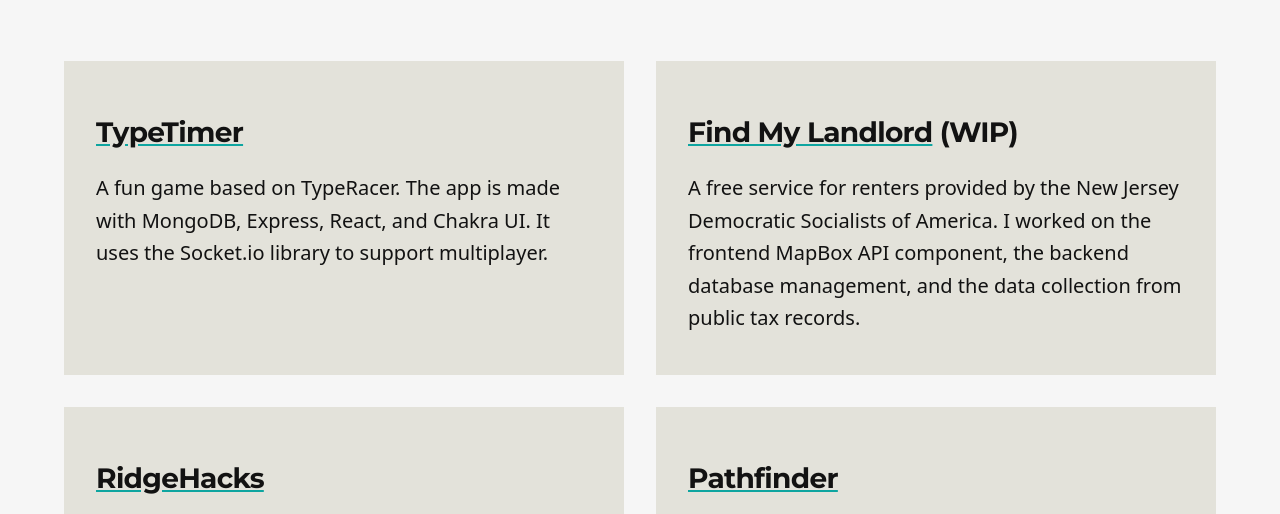
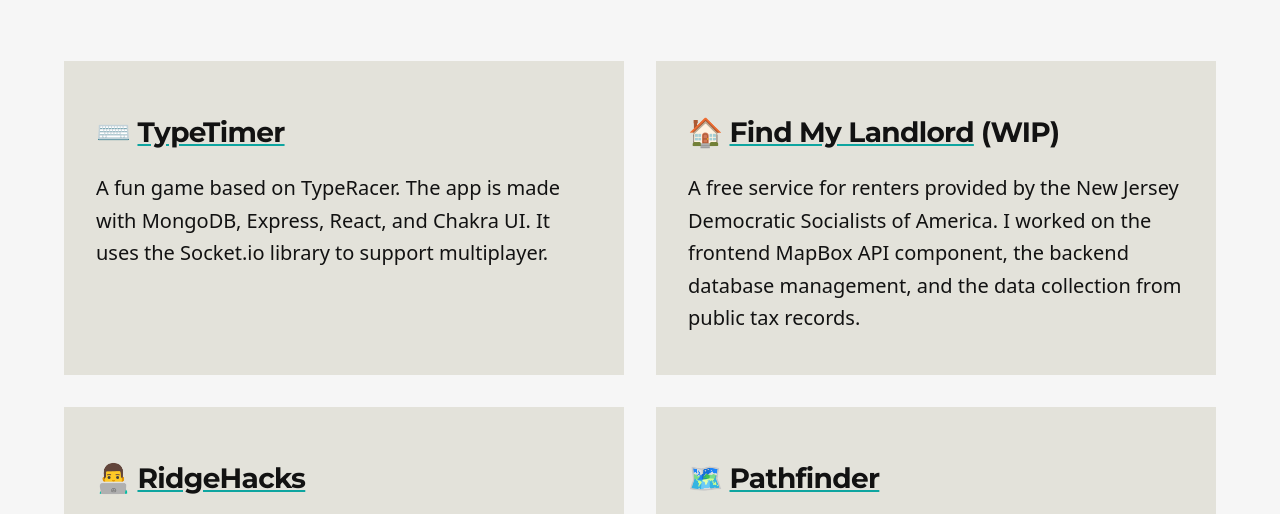
Before and after one commit to Felpix-Studios/gatsby_portfolio, a Gatsby site: page /projects in a window 1280 px wide. Shown: the part 284-798 px from the top of the page. Built offline with nearby package versions, Linux system fonts and the light colour scheme; Gatsby itself is replaced by a stand-in of ours.

Commit message:
more emojis

```diff
--- a/gatsby-config.js
+++ b/gatsby-config.js
@@ -4,12 +4,13 @@
     author: {
       name: `Felpix`,
     },
-    description: `A starter blog demonstrating what Gatsby can do.`,
+    description: `👋 Hi, I'm Felpix and welcome to my website. Here, you can find my blog and take a look at a few of my projects.`,
     siteUrl: `https://felpix.com`,
     social: {
       twitter: `FelpixTheMaker`,
       github: `Felpix-Studios`,
     },
+    image: `/images/felpix-logo.png`,
   },
   plugins: [
     `gatsby-plugin-image`,
--- a/package.json
+++ b/package.json
@@ -29,6 +29,7 @@
     "gatsby-source-filesystem": "^4.17.0",
     "gatsby-transformer-remark": "^5.17.0",
     "gatsby-transformer-sharp": "^4.17.0",
+    "phosphor-react": "^1.4.1",
     "prismjs": "^1.28.0",
     "react": "^18.1.0",
     "react-dom": "^18.1.0",
--- a/src/components/layout.js
+++ b/src/components/layout.js
@@ -15,7 +15,7 @@
         {children}
         <footer>
           <p>
-            Felpix© {new Date().getFullYear()} | <a href="mailto: hi@felpix.com" target="new">hi@felpix.com</a> | <a href="https://github.com/Felpix-Studios" target="new">Felpix-Studios</a> on Github | <a href="https://twitter.com/FelpixTheMaker" target="new">@FelpixTheMaker</a> on Twitter
+            Felpix © {new Date().getFullYear()} | <a href="mailto: hi@felpix.com" target="new">hi@felpix.com</a> | <a href="https://github.com/Felpix-Studios" target="new">Felpix-Studios</a> on Github | <a href="https://twitter.com/FelpixTheMaker" target="new">@FelpixTheMaker</a> on Twitter
           </p>
         </footer>
       </main>
--- a/src/components/seo.js
+++ b/src/components/seo.js
@@ -21,6 +21,7 @@
             social {
               twitter
             }
+            image
           }
         }
       }
@@ -55,6 +56,10 @@
           content: `website`,
         },
         {
+          prperty: `og:image`,
+          content: site.siteMetadata.image,
+        },
+        {
           name: `twitter:card`,
           content: `summary`,
         },
@@ -70,6 +75,7 @@
           name: `twitter:description`,
           content: metaDescription,
         },
+
       ].concat(meta)}
     />
   )
--- a/src/pages/projects.js
+++ b/src/pages/projects.js
@@ -2,8 +2,7 @@
 import Seo from "../components/seo"
 import Layout from "../components/layout"
 import { graphql } from "gatsby"
-import { FontAwesomeIcon } from "@fortawesome/react-fontawesome"
-
+import {Globe, GitBranch} from "phosphor-react"
 
 const Project = ({ data, location }) => {
   const siteTitle = data.site.siteMetadata?.title || `Title`
@@ -18,6 +17,7 @@
       <div className="projectContainer">
         <div class="project fancyhover">
           <h3>
+            ⌨️{" "}
             <a href="https://felpix-studios.github.io/typetimerweb/">
               TypeTimer
             </a>
@@ -30,6 +30,7 @@
         </div>
         <div className="project fancyhover">
           <h3>
+            🏠{" "}
             <a href="https://nnjdsa.gitlab.io/nnjdsalandlordfinder/">
               Find My Landlord
             </a>{" "}
@@ -44,7 +45,7 @@
         </div>
         <div className="project fancyhover">
           <h3>
-            <a href="https://ridgehacks.us">RidgeHacks</a>
+            👨‍💻 <a href="https://ridgehacks.us">RidgeHacks</a>
           </h3>
           <p>
             The website for RidgeHacks 2022, my high school's hackathon (which I
@@ -53,6 +54,7 @@
         </div>
         <div className="project fancyhover">
           <h3>
+            🗺️{" "}
             <a href="https://replit.com/@KevinL42/Pathfinding-Final#Main.java">
               Pathfinder
             </a>
```
Also changed, not shown: 1 other file.
